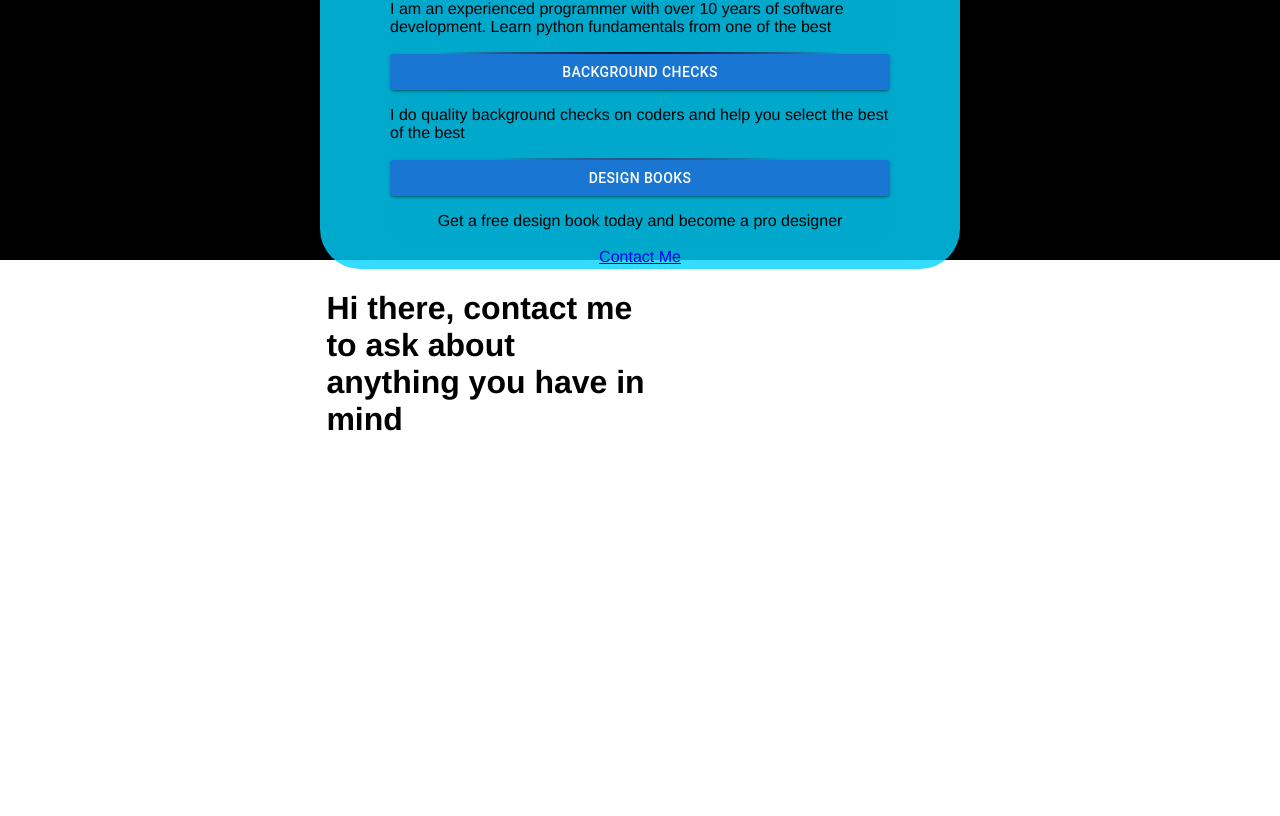
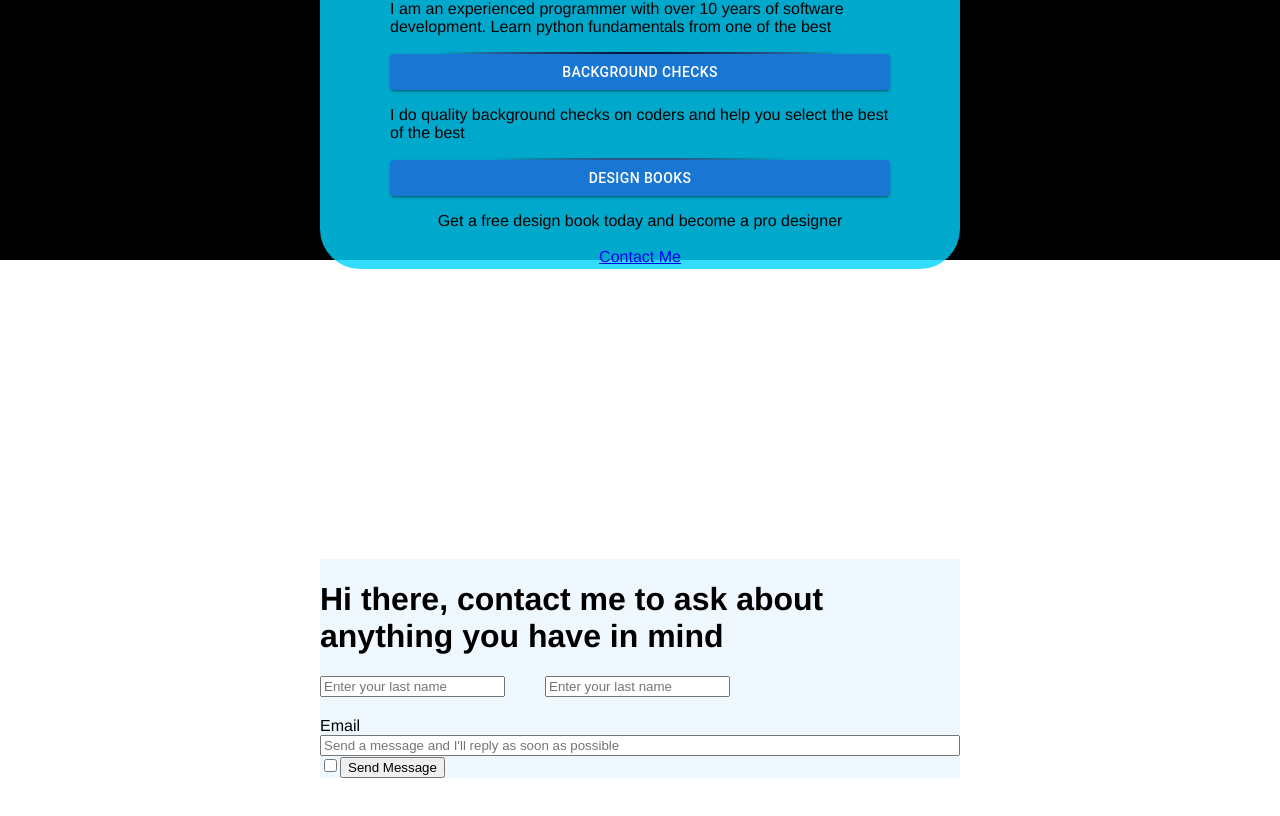
Before and after one commit to gitahievans/-HNG-stage2-task, a React (Create React App) app: page /contact in a window 1280 px wide. Shown: the part 548-1364 px from the top of the page. Built offline with nearby package versions, Linux system fonts and the light colour scheme.

Commit message:
styles names and email inputs

```diff
--- a/src/pages/Contact.js
+++ b/src/pages/Contact.js
@@ -2,10 +2,37 @@ import React from "react";
 import "../styles/contact.css";
 
 function Contact() {
+  const handleSubmit = () => {};
+
   return (
-    <div className="container">
-      <div className="contact">
+    <div className="contact-container">
+      <div className="contact-inputs">
         <h1>Hi there, contact me to ask about anything you have in mind</h1>
+        <form onSubmit={handleSubmit}>
+          <div className="names">
+            <input
+              className="first"
+              type="text"
+              placeholder="Enter your last name"
+            />
+            <input
+              className="last"
+              type="text"
+              placeholder="Enter your last name"
+            />
+          </div>
+          <div className="email-div">
+            <label>Email</label>
+            <input
+              className="email"
+              type="text"
+              placeholder="Send a message and I'll reply as soon as possible"
+            />
+          </div>
+
+          <input className="check" type="checkbox" />
+          <button type="submit">Send Message</button>
+        </form>
       </div>
     </div>
   );
--- a/src/styles/contact.css
+++ b/src/styles/contact.css
@@ -1,3 +1,25 @@
-.container {
+.contact-container {
     height: 100vh;
+    display: flex;
+    align-items: center;
+    justify-content: center;
 }
+
+.contact-inputs {
+    background-color: aliceblue;
+}
+
+.names {
+    display: flex;
+    justify-content: flex-start;
+
+}
+
+.last {
+    margin-left: 40px;
+}
+
+.email-div {
+    display: grid;
+    margin-top: 20px;
+}
```
